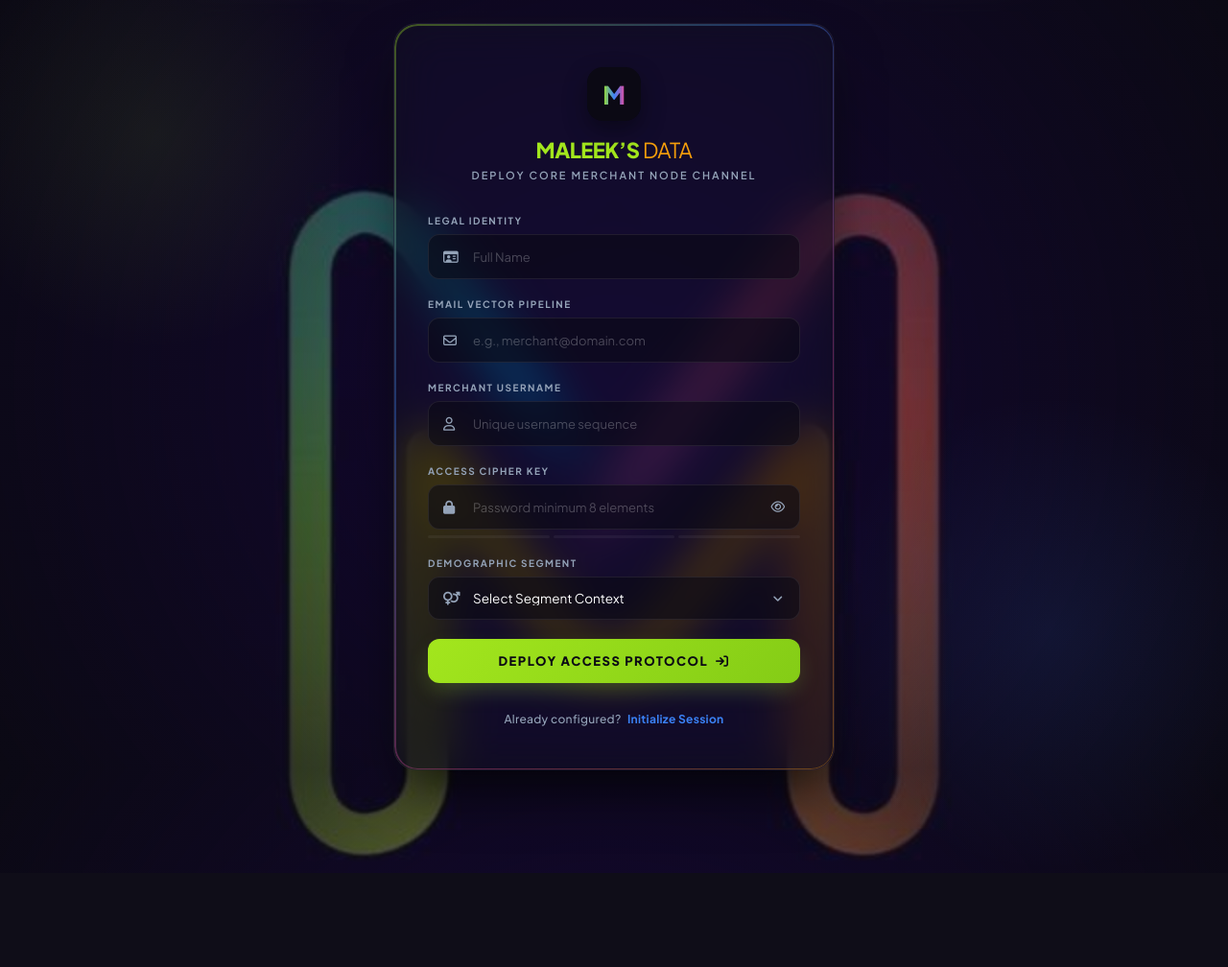
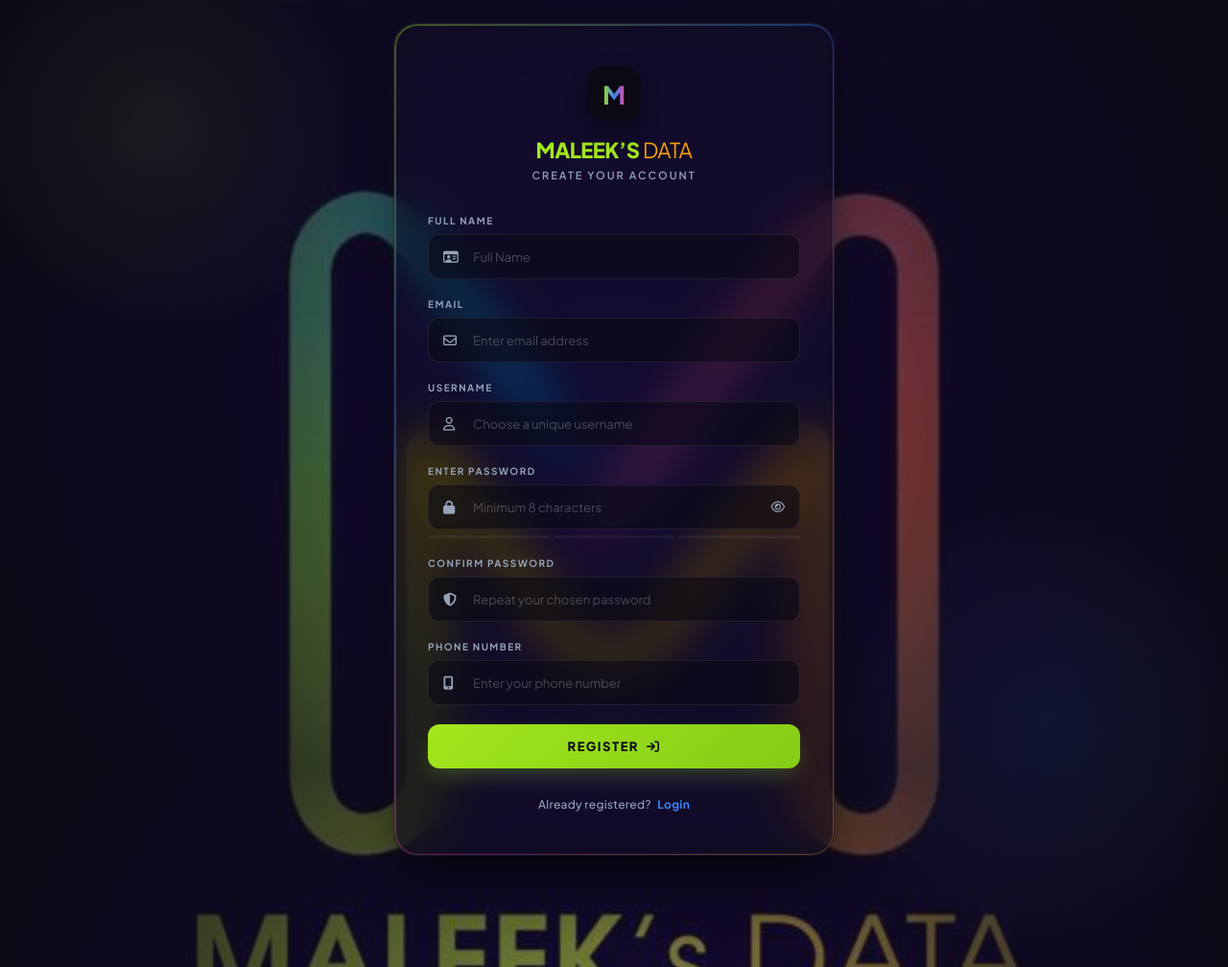
Before and after one commit to Abdulrazaq103298CF/maleekdata.com, a Flask app: page /register in a window 1280 px wide; the page is wider, and only the part inside the window is pictured. Shown: that part at 96% size. Before the commit the page ends 910 px from the top of that part, so only its background shows below. Run offline with Flask 3, Linux system fonts and the light colour scheme.

Commit message:
Deploying latest authentication portal and registry layout updates

```diff
--- a/app.py
+++ b/app.py
@@ -48,6 +48,7 @@
 
 def init_db():
     conn = get_db_connection()
+    # Ensured database matches username, email, and phone validation flawlessly
     conn.execute('''
         CREATE TABLE IF NOT EXISTS users (
             id INTEGER PRIMARY KEY AUTOINCREMENT,
@@ -55,7 +56,7 @@
             email TEXT UNIQUE NOT NULL,
             username TEXT UNIQUE NOT NULL,
             password TEXT NOT NULL,
-            gender TEXT,
+            phone TEXT UNIQUE,
             wallet_balance REAL DEFAULT 0.0,
             acc_num TEXT,
             assigned_bank TEXT
@@ -84,7 +85,6 @@
             "assigned_bank": current_user.assigned_bank
         }
     else:
-        # Crucial fallback dict to stop the 'user_details is undefined' crash
         user_data = {
             "username": "GUEST",
             "balance": 0.00,
@@ -108,15 +108,15 @@
     if request.method == "POST":
         full_name = request.form.get("regName")
         user_name = request.form.get("regUser", "").strip()
-        email_addr = request.form.get("regEmail")
-        gender_sel = request.form.get("regGender")
+        email_addr = request.form.get("regEmail", "").strip()
+        phone_num = request.form.get("regPhone", "").strip()
         raw_password = request.form.get("regPass")
 
-        if not all([full_name, user_name, email_addr, raw_password]):
+        if not all([full_name, user_name, email_addr, raw_password, phone_num]):
             flash("All form fields must be completely filled out!", "error")
             return redirect(url_for("register_page"))
 
-        hashed_pwd = generate_password_hash(raw_password, method='pbkdf2:sha256', salt_length=16)
+        hashed_pwd = generate_password_hash(str(raw_password), method='pbkdf2:sha256', salt_length=16)
 
         generated_acc = str(random.randint(6110000000, 6999999999))
         mock_bank = "PalmPay"
@@ -125,15 +125,15 @@
         conn = get_db_connection()
         try:
             conn.execute(
-                """INSERT INTO users (name, email, username, password, gender, wallet_balance, acc_num, assigned_bank)
+                """INSERT INTO users (name, email, username, password, phone, wallet_balance, acc_num, assigned_bank)
                    VALUES (?, ?, ?, ?, ?, ?, ?, ?)""",
-                (full_name, email_addr, user_name, hashed_pwd, gender_sel, initial_balance, generated_acc, mock_bank)
+                (full_name, email_addr, user_name, hashed_pwd, phone_num, initial_balance, generated_acc, mock_bank)
             )
             conn.commit()
             flash("Registration Successful! Please login.", "success")
             return redirect(url_for("login"))
         except sqlite3.IntegrityError:
-            flash("Username or Email address already taken!", "error")
+            flash("Username, Email, or Phone number already registered!", "error")
             return redirect(url_for("register_page"))
         finally:
             conn.close()
@@ -146,11 +146,14 @@
         return redirect(url_for("dashboard"))
 
     if request.method == "POST":
-        user_name = request.form.get("Username", "").strip()
+        user_input = request.form.get("Username", "").strip()
         raw_password = request.form.get("password")
 
         conn = get_db_connection()
-        user_record = conn.execute("SELECT * FROM users WHERE username = ?", (user_name,)).fetchone()
+        user_record = conn.execute(
+            "SELECT * FROM users WHERE username = ? OR phone = ? OR email = ?",
+            (user_input, user_input, user_input)
+        ).fetchone()
         conn.close()
 
         if user_record and check_password_hash(user_record["password"], raw_password):
@@ -164,7 +167,7 @@
             login_user(user_obj)
             return redirect(url_for("dashboard"))
         else:
-            flash("Invalid Merchant Username or Password Configuration.", "error")
+            flash("Invalid User Credentials or Password Configuration.", "error")
             return redirect(url_for("login"))
 
     return render_template("login.html")
@@ -175,22 +178,25 @@
         return redirect(url_for("dashboard"))
 
     if request.method == "POST":
-        user_name = request.form.get("Username", "").strip()
+        user_input = request.form.get("Username", "").strip()
         new_pwd = request.form.get("new_password")
 
         conn = get_db_connection()
-        user_record = conn.execute("SELECT * FROM users WHERE username = ?", (user_name,)).fetchone()
+        user_record = conn.execute(
+            "SELECT * FROM users WHERE username = ? OR phone = ? OR email = ?",
+            (user_input, user_input, user_input)
+        ).fetchone()
 
         if user_record:
-            hashed_new_pwd = generate_password_hash(new_pwd, method='pbkdf2:sha256', salt_length=16)
-            conn.execute("UPDATE users SET password = ? WHERE username = ?", (hashed_new_pwd, user_name))
+            hashed_new_pwd = generate_password_hash(str(new_pwd), method='pbkdf2:sha256', salt_length=16)
+            conn.execute("UPDATE users SET password = ? WHERE id = ?", (hashed_new_pwd, user_record["id"]))
             conn.commit()
             conn.close()
             flash("Password updated successfully!", "success")
             return redirect(url_for("login"))
         else:
             conn.close()
-            flash("Username not found.", "error")
+            flash("User detail account target not found.", "error")
             return redirect(url_for("forgot_password"))
 
     return render_template("forgot_password.html")
@@ -239,9 +245,8 @@
 @login_required
 def logout():
     logout_user()
-    flash("You have successfully signed out of the session environment.", "success")
+    flash("You have successfully signed out.", "success")
     return redirect(url_for("home"))
 
 if __name__ == "__main__":
-    # Fully bound to all local interfaces on network port 5000
     app.run(host="0.0.0.0", port=5000, debug=True)
--- a/templates/register.html
+++ b/templates/register.html
@@ -3,14 +3,13 @@
 <head>
     <meta charset="UTF-8">
     <meta name="viewport" content="width=device-width, initial-scale=1.0">
-    <title>Deploy Merchant Node — MALEEK’s DATA</title>
-    <!-- FontAwesome for elite structural icons -->
+    <title>Register — MALEEK’s DATA</title>
     <link rel="stylesheet" href="https://cdnjs.cloudflare.com/ajax/libs/font-awesome/6.4.0/css/all.min.css">
     <style>
         @import url('https://fonts.googleapis.com/css2?family=Plus+Jakarta+Sans:wght@300;400;500;600;700;800&display=swap');
 
         :root {
-            --brand-bg: #0b0914; /* Deep elite midnight backdrop from image_9.png */
+            --brand-bg: #0b0914;
             --brand-lime: #a3e61d;
             --brand-blue: #3b82f6;
             --brand-pink: #ec4899;
@@ -45,7 +44,6 @@
             position: relative;
         }
 
-        /* Ambient Premium Glow Vectors matching image_9.png */
         .ambient-glow-1 {
             position: absolute;
             width: 450px;
@@ -67,7 +65,6 @@
             z-index: 0;
         }
 
-        /* Razor-Sharp Frosted Glass Architecture */
         .register-card {
             background: rgba(18, 16, 32, 0.65);
             backdrop-filter: blur(24px) saturate(200%);
@@ -83,7 +80,6 @@
             z-index: 10;
         }
 
-        /* Subtle multi-gradient animated border accent lines */
         .register-card::before {
             content: '';
             position: absolute;
@@ -156,7 +152,6 @@
             font-weight: 600;
         }
 
-        /* Advanced Input System layout controls */
         .form-group {
             margin-bottom: 20px;
             position: relative;
@@ -199,7 +194,7 @@
             color: #ffffff;
         }
 
-        input, select {
+        input {
             width: 100%;
             padding: 14px 16px 14px 46px;
             background: var(--input-bg);
@@ -210,46 +205,16 @@
             font-weight: 400;
             outline: none;
             transition: all 0.25s cubic-bezier(0.4, 0, 0.2, 1);
-            appearance: none;
-            -webkit-appearance: none;
         }
 
-        select {
-            cursor: pointer;
-            padding-right: 40px;
-        }
-
-        /* Custom dropdown arrow element override */
-        .select-container {
-            position: relative;
-            width: 100%;
-        }
-        .select-container::after {
-            content: '\f107';
-            font-family: 'Font Awesome 6 Free';
-            font-weight: 900;
-            position: absolute;
-            right: 18px;
-            top: 50%;
-            transform: translateY(-50%);
-            color: var(--text-muted);
-            font-size: 12px;
-            pointer-events: none;
-        }
-
-        select option {
-            background: #121020;
-            color: #ffffff;
-        }
-
-        input:focus, select:focus {
+        input:focus {
             border-color: var(--brand-blue);
             background: rgba(11, 9, 20, 0.85);
             box-shadow: 0 0 0 4px rgba(59, 130, 246, 0.15),
                         0 0 20px rgba(59, 130, 246, 0.1);
         }
 
-        input:focus + i.vector-icon, select:focus + i.vector-icon {
+        input:focus + i.vector-icon {
             color: var(--brand-blue);
         }
 
@@ -258,7 +223,6 @@
             font-size: 13px;
         }
 
-        /* Elite Strength Meter Functions */
         .password-strength-container {
             margin-top: 6px;
             display: flex;
@@ -273,7 +237,16 @@
             transition: background 0.3s ease;
         }
 
-        /* Premium Micro-Interactive Submit Vector */
+        .password-mismatch-error {
+            color: #f87171;
+            font-size: 11px;
+            font-weight: 600;
+            margin-top: 6px;
+            display: none;
+            align-items: center;
+            gap: 4px;
+        }
+
         button {
             width: 100%;
             padding: 15px;
@@ -301,7 +274,15 @@
             filter: brightness(1.05);
         }
 
-        button:active {
+        button:disabled {
+            background: #334155;
+            color: #64748b;
+            cursor: not-allowed;
+            transform: none;
+            box-shadow: none;
+        }
+
+        button:active:not(:disabled) {
             transform: translateY(0);
         }
 
@@ -327,7 +308,6 @@
             text-decoration: underline;
         }
 
-        /* Top Bar Floating System Toast Alerts */
         .flash-container {
             position: absolute;
             top: -75px;
@@ -365,13 +345,11 @@
 </head>
 
 <body>
-    <!-- Premium Dynamic Ambient Glow Elements -->
     <div class="ambient-glow-1"></div>
     <div class="ambient-glow-2"></div>
 
     <div class="register-card">
 
-        <!-- Alerts Context Shell -->
         <div class="flash-container">
             {% with messages = get_flashed_messages(with_categories=true) %}
               {% if messages %}
@@ -385,20 +363,18 @@
             {% endwith %}
         </div>
 
-        <!-- System Branding Section -->
         <div class="brand-section">
             <div class="brand-logo-frame">
                 <span>M</span>
             </div>
             <h2><span class="lime-part">MALEEK’s</span> <span class="gold-part">DATA</span></h2>
-            <p class="subtitle">Deploy Core Merchant Node Channel</p>
+            <p class="subtitle">Create Your Account</p>
         </div>
 
-        <!-- Registration Action Matrix -->
-        <form action="/register" method="POST" autocomplete="off">
+        <form id="registrationForm" action="/register" method="POST" autocomplete="off">
 
             <div class="form-group">
-                <label class="input-label-spec">Legal Identity</label>
+                <label class="input-label-spec">Full Name</label>
                 <div class="input-wrapper">
                     <input type="text" name="regName" placeholder="Full Name" required autocomplete="name">
                     <i class="fa-regular fa-id-card vector-icon"></i>
@@ -406,29 +382,28 @@
             </div>
 
             <div class="form-group">
-                <label class="input-label-spec">Email Vector Pipeline</label>
+                <label class="input-label-spec">Email</label>
                 <div class="input-wrapper">
-                    <input type="email" name="regEmail" placeholder="e.g., merchant@domain.com" required autocomplete="email">
+                    <input type="email" name="regEmail" placeholder="Enter email address" required autocomplete="email">
                     <i class="fa-regular fa-envelope vector-icon"></i>
                 </div>
             </div>
 
             <div class="form-group">
-                <label class="input-label-spec">Merchant Username</label>
+                <label class="input-label-spec">Username</label>
                 <div class="input-wrapper">
-                    <input type="text" name="regUser" placeholder="Unique username sequence" required autocomplete="username">
+                    <input type="text" name="regUser" placeholder="Choose a unique username" required autocomplete="username">
                     <i class="fa-regular fa-user vector-icon"></i>
                 </div>
             </div>
 
             <div class="form-group">
-                <label class="input-label-spec">Access Cipher Key</label>
+                <label class="input-label-spec">Enter Password</label>
                 <div class="input-wrapper">
-                    <input type="password" name="regPass" id="cipherInput" placeholder="Password minimum 8 elements" required autocomplete="new-password">
+                    <input type="password" name="regPass" id="cipherInput" placeholder="Minimum 8 characters" required autocomplete="new-password">
                     <i class="fa-solid fa-lock vector-icon"></i>
                     <i class="fa-regular fa-eye toggle-password" id="cipherVisibilityToggle"></i>
                 </div>
-                <!-- Dynamic Script Indicator Blocks -->
                 <div class="password-strength-container">
                     <div class="strength-bar" id="bar1"></div>
                     <div class="strength-bar" id="bar2"></div>
@@ -437,34 +412,37 @@
             </div>
 
             <div class="form-group">
-                <label class="input-label-spec">Demographic Segment</label>
-                <div class="select-container">
-                    <div class="input-wrapper">
-                        <select name="regGender" required>
-                            <option value="" disabled selected>Select Segment Context</option>
-                            <option value="Male">Male Entity</option>
-                            <option value="Female">Female Entity</option>
-                        </select>
-                        <i class="fa-solid fa-venus-mars vector-icon"></i>
-                    </div>
+                <label class="input-label-spec">Confirm Password</label>
+                <div class="input-wrapper">
+                    <input type="password" id="confirmPasswordInput" placeholder="Repeat your chosen password" required autocomplete="new-password">
+                    <i class="fa-solid fa-shield-halved vector-icon"></i>
+                </div>
+                <div class="password-mismatch-error" id="mismatchError">
+                    <i class="fa-solid fa-circle-xmark"></i> Passwords do not match!
                 </div>
             </div>
 
-            <button type="submit">
-                <span>Deploy Access Protocol</span>
+            <div class="form-group">
+                <label class="input-label-spec">Phone Number</label>
+                <div class="input-wrapper">
+                    <input type="tel" name="regPhone" placeholder="Enter your phone number" required autocomplete="tel">
+                    <i class="fa-solid fa-mobile-screen-button vector-icon"></i>
+                </div>
+            </div>
+
+            <button type="submit" id="submitBtn">
+                <span>Register</span>
                 <i class="fa-solid fa-arrow-right-to-bracket"></i>
             </button>
         </form>
 
         <div class="auth-footer">
-            Already configured? <a href="/login">Initialize Session</a>
+            Already registered? <a href="/login">Login</a>
         </div>
     </div>
 
-    <!-- Elite Automation Script Blocks -->
     <script>
         document.addEventListener('DOMContentLoaded', () => {
-            // 1. Alert Toast Auto-Dismissal Lifecycle
             const toast = document.getElementById('systemToast');
             if (toast) {
                 setTimeout(() => {
@@ -475,7 +453,6 @@
                 }, 4000);
             }
 
-            // 2. Interactive Cipher Visibility Engine
             const togglePass = document.getElementById('cipherVisibilityToggle');
             const passInput = document.getElementById('cipherInput');
 
@@ -486,27 +463,46 @@
                 togglePass.classList.toggle('fa-eye-slash');
             });
 
-            // 3. Dynamic Real-Time Strength Meter Tracker
             const bars = [document.getElementById('bar1'), document.getElementById('bar2'), document.getElementById('bar3')];
             passInput.addEventListener('input', (e) => {
                 const val = e.target.value;
-
-                // Clear state
                 bars.forEach(b => b.style.background = 'rgba(255, 255, 255, 0.05)');
-
                 if (val.length === 0) return;
 
                 if (val.length > 0 && val.length < 5) {
-                    bars[0].style.background = '#f87171'; // Weak (Red)
+                    bars[0].style.background = '#f87171';
                 } else if (val.length >= 5 && val.length < 8) {
-                    bars[0].style.background = '#f59e0b'; // Moderate (Gold)
+                    bars[0].style.background = '#f59e0b';
                     bars[1].style.background = '#f59e0b';
                 } else if (val.length >= 8) {
-                    bars[0].style.background = '#a3e61d'; // Strong Node (Lime)
+                    bars[0].style.background = '#a3e61d';
                     bars[1].style.background = '#a3e61d';
                     bars[2].style.background = '#a3e61d';
                 }
+                validatePasswords();
             });
+
+            const confirmInput = document.getElementById('confirmPasswordInput');
+            const mismatchError = document.getElementById('mismatchError');
+            const submitBtn = document.getElementById('submitBtn');
+
+            function validatePasswords() {
+                if (confirmInput.value.length === 0) {
+                    mismatchError.style.display = 'none';
+                    submitBtn.disabled = false;
+                    return;
+                }
+
+                if (passInput.value !== confirmInput.value) {
+                    mismatchError.style.display = 'flex';
+                    submitBtn.disabled = true;
+                } else {
+                    mismatchError.style.display = 'none';
+                    submitBtn.disabled = false;
+                }
+            }
+
+            confirmInput.addEventListener('input', validatePasswords);
         });
     </script>
 </body>
```
Also changed, not shown: users.db.
